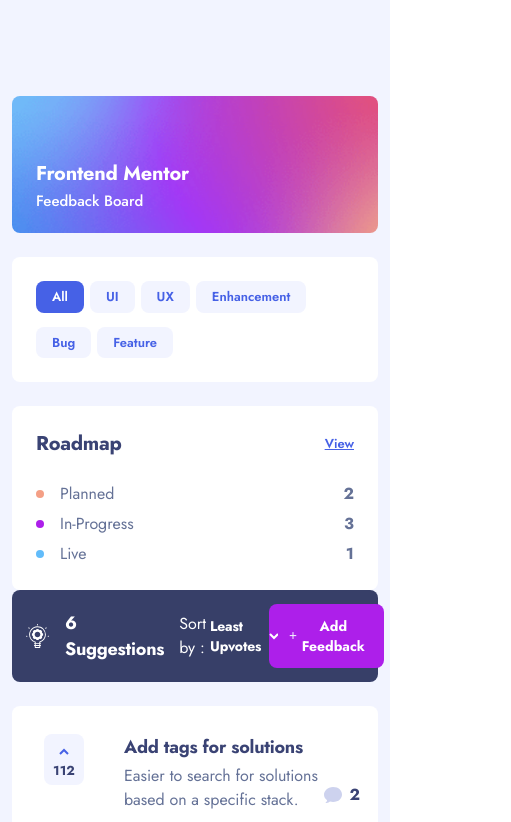
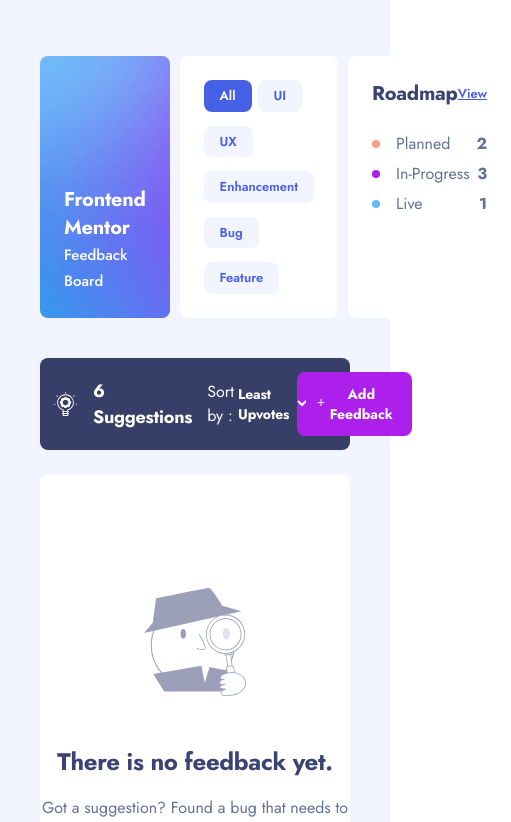
Before and after one commit to sandip-sadhukhan/product-feedback-app, a React (Vite) app in the folder frontend/: page / in a window 390 px wide. Shown: the top 822 px of the page, 511 px wide, since content can reach past the window. Built offline with nearby package versions, Linux system fonts and the light colour scheme.

Commit message:
tablet size done

```diff
--- a/frontend/src/components/suggestions/color-box.jsx
+++ b/frontend/src/components/suggestions/color-box.jsx
@@ -2,7 +2,7 @@
 
 const ColorBox = () => {
   return (
-    <div className='color-box h-[137px] w-full pt-16 px-6 rounded-lg'>
+    <div className='flex flex-col justify-end color-box p-6 rounded-lg flex-1 lg:h-[137px] lg:flex-auto '>
       <h2 className='text-white'>Frontend Mentor</h2>
       <h3 className='text-white font-medium text-[15px] tracking-normal'>Feedback Board</h3>
     </div>
--- a/frontend/src/components/suggestions/roadmap-box.jsx
+++ b/frontend/src/components/suggestions/roadmap-box.jsx
@@ -11,7 +11,7 @@
   const isViewBtnDisabled = !columns.some((column) => column.count > 0);
 
   return (
-    <div className="bg-white p-6 rounded-lg flex flex-col gap-y-6">
+    <div className="bg-white p-6 rounded-lg flex-1 flex flex-col gap-y-6">
       {/* Header */}
       <div className="flex items-center justify-between">
         <h2>Roadmap</h2>
--- a/frontend/src/components/suggestions/tags-box.jsx
+++ b/frontend/src/components/suggestions/tags-box.jsx
@@ -6,7 +6,7 @@
   const activeTag = "All";
 
   return (
-    <div className='bg-white p-6 rounded-lg flex flex-wrap justify-start items-center gap-x-1.5 gap-y-3.5'>
+    <div className='bg-white p-6 rounded-lg flex-1 flex flex-wrap justify-start items-center gap-x-1.5 gap-y-3.5'>
       {
         tags.map((tag) => (
           <Tag key={tag} isActive={tag===activeTag}>{tag}</Tag>
--- a/frontend/src/components/suggestions/upvote-box.jsx
+++ b/frontend/src/components/suggestions/upvote-box.jsx
@@ -15,9 +15,9 @@
           className={cn({ "stroke-white": isActive })}
           d="M1 6l4-4 4 4"
           stroke="#4661E6"
-          stroke-width="2"
+          strokeWidth="2"
           fill="none"
-          fill-rule="evenodd"
+          fillRule="evenodd"
         />
       </svg>
       <span
--- a/frontend/src/pages/suggestions-page.jsx
+++ b/frontend/src/pages/suggestions-page.jsx
@@ -326,12 +326,13 @@
       ],
     },
   ];
+  productRequests = []
 
   return (
     <div className="bg-light-blue min-h-screen">
-      <div className="container max-w-6xl mx-auto px-3">
-        <div className="flex flex-col py-24 items-start md:gap-x-[30px] md:flex-row">
-          <aside className="min-w-[255px] flex flex-col space-y-6">
+      <div className="container max-w-6xl mx-auto px-10">
+        <div className="flex flex-col py-14 items-start gap-y-10 lg:gap-x-[30px] lg:flex-row lg:py-24">
+          <aside className="flex flex-row min-w-full gap-x-2.5 lg:gap-y-6 lg:flex-col lg:min-w-[255px]">
             <ColorBox />
             <TagsBox />
             <RoadMapBox />
```
